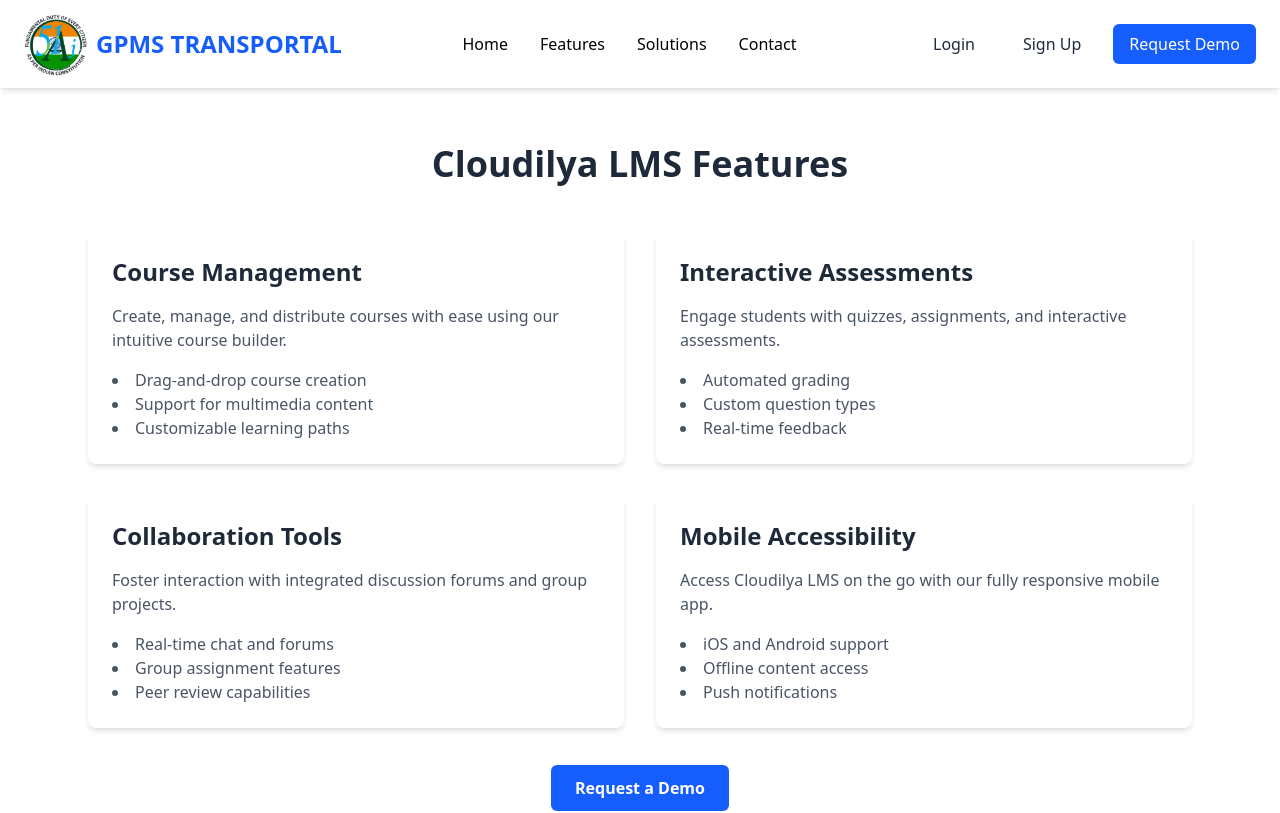
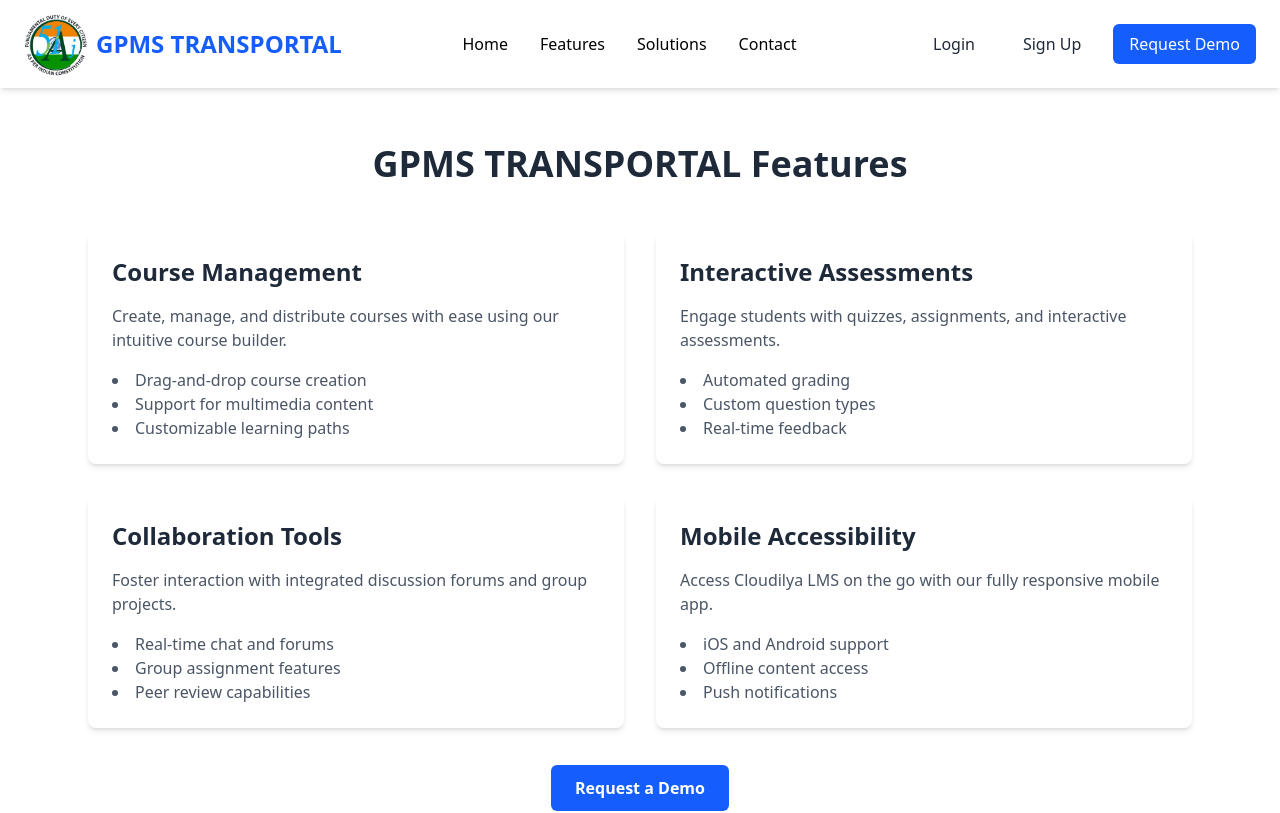
Before and after one commit to Saranbalu17/New_ICST, a React (Vite) app in the folder frontend/: page /features in a window 1280 px wide. Shown: the top 813 px of the page. Built offline with nearby package versions, Linux system fonts and the light colour scheme.

Commit message:
Update Features.jsx
GPMS TRANSPORTAL   cHANGED

```diff
--- a/frontend/src/pages/Features/Features.jsx
+++ b/frontend/src/pages/Features/Features.jsx
@@ -9,7 +9,7 @@
     <div className="pt-20">
       <section className="py-16 px-6 max-w-6xl mx-auto">
         <h1 className="text-4xl font-bold text-gray-800 text-center mb-12">
-          Cloudilya LMS Features
+          GPMS TRANSPORTAL Features
         </h1>
         <div className="grid grid-cols-1 md:grid-cols-2 gap-8">
           <div className="bg-white p-6 rounded-lg shadow-md">
```
